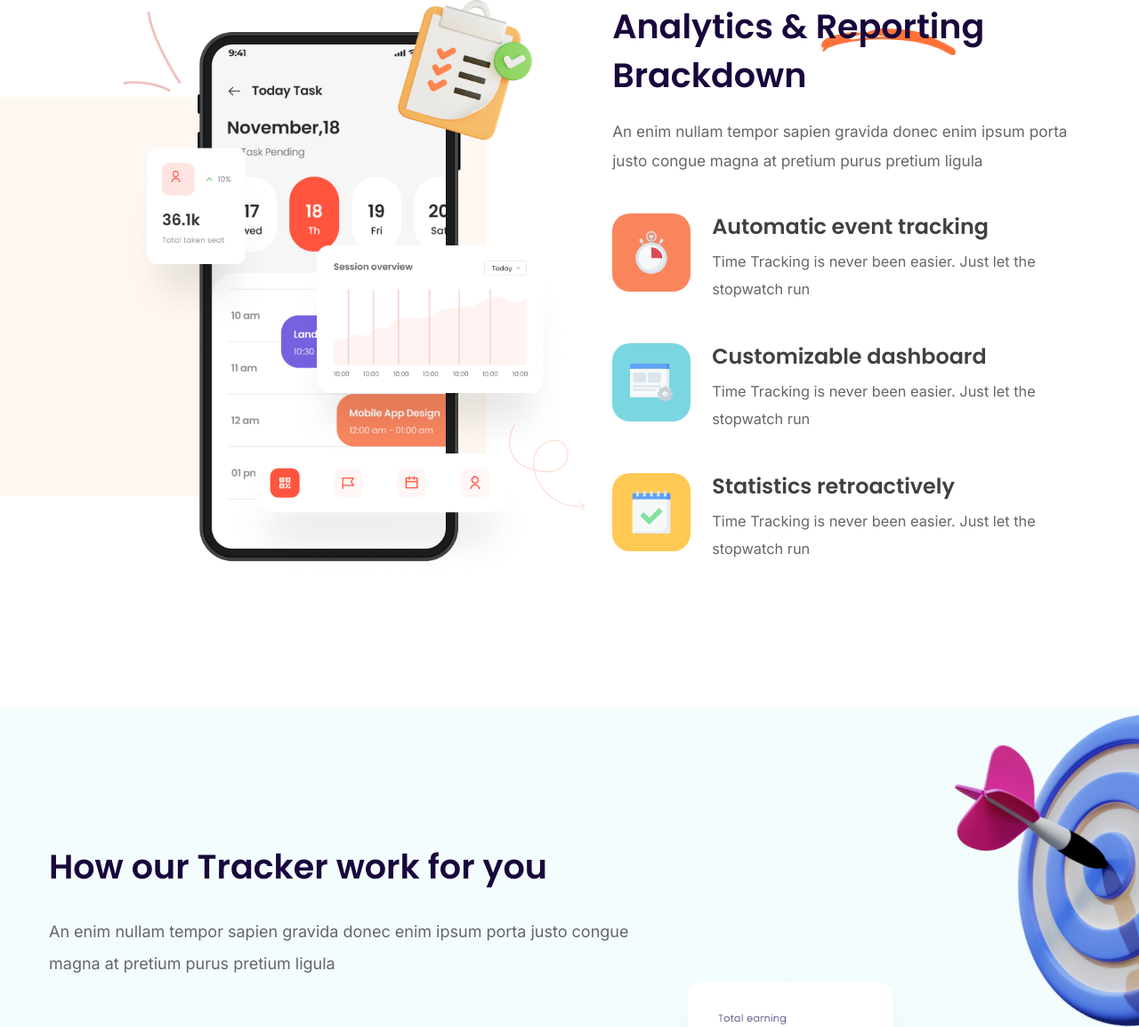
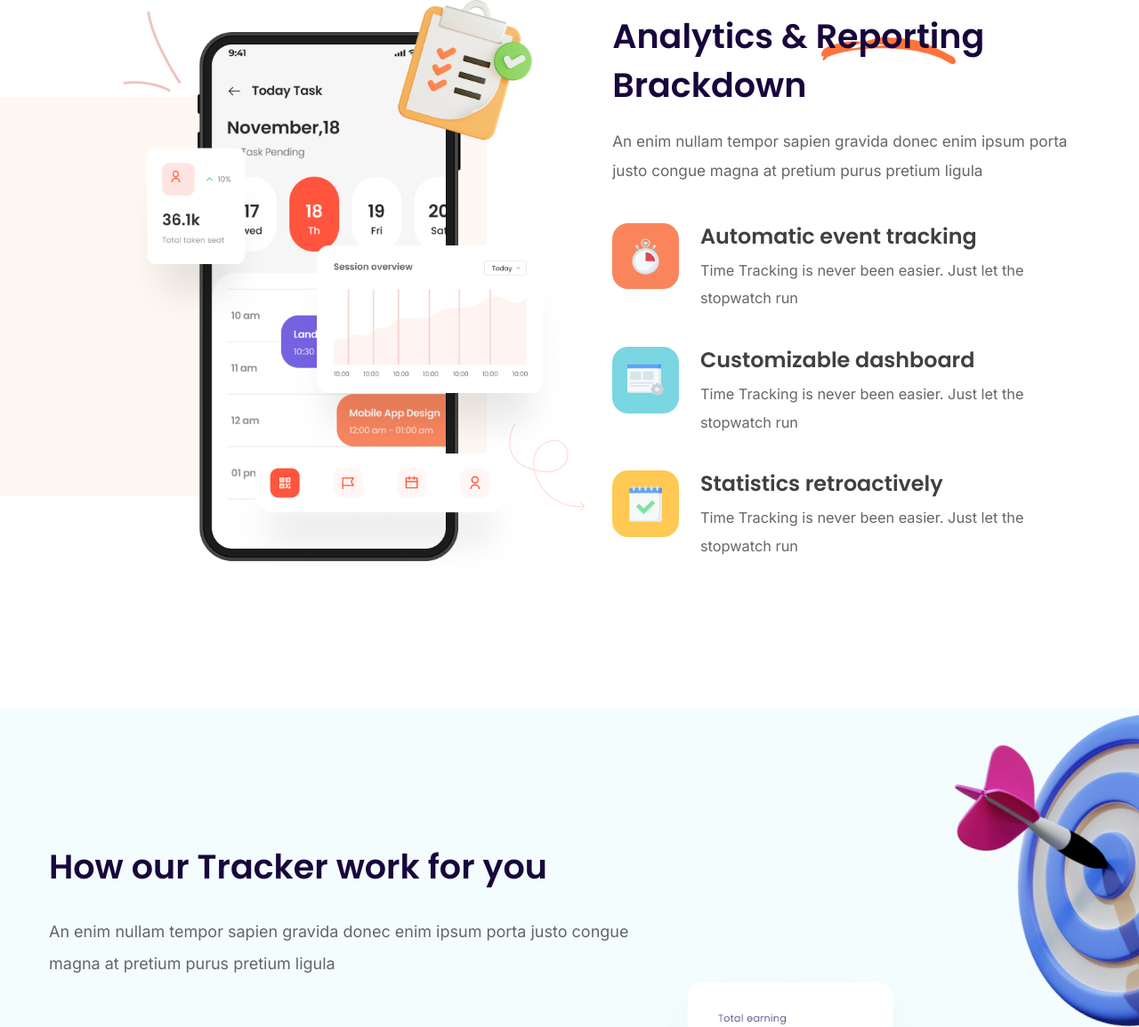
Before and after one commit to siefimov/landing-SaaSto, a plain HTML site: page index.html in a window 1280 px wide. Shown: the part 1952-3107 px from the top of the page at 89% size. Drawn offline with Linux system fonts and the light colour scheme.

Commit message:
analytics mobile version02

```diff
--- a/#source/scss/base/_media.scss
+++ b/#source/scss/base/_media.scss
@@ -170,6 +170,9 @@
    .title {
       line-height: 36px;
    }
+   .analytics__content {
+      margin-left: 24px;
+   }
 }
 
 @media (max-width: 566.99px) {
@@ -190,12 +193,11 @@
          // left: -70px;
       }
    }
-.analytics{
-   &__content{
-      margin-left: 24px;
+   .analytics {
+      &__content {
+         margin-left: 24px;
+      }
    }
-}
-
 }
 
 @media (max-width: 480px) {
@@ -226,6 +228,9 @@
          bottom: 250px;
          right: 30px;
       }
+   }
+   .features__inner{
+      margin-bottom: 0;
    }
 }
 
@@ -265,8 +270,8 @@
          right: -15px;
       }
    }
-   .analytics{
-      &__content-img{
+   .analytics {
+      &__content-img {
          top: 12px;
          right: 163px;
       }
--- a/#source/scss/blocks/_analytics.scss
+++ b/#source/scss/blocks/_analytics.scss
@@ -138,18 +138,22 @@
       @include adaptive-value("margin-bottom", 48, 24, 0);
    }
    &__item-img {
-      min-width: 88px;
-      height: 88px;
-      border-radius: 20px;
+      // min-width: 88px;
+      @include adaptive-value("min-width", 88, 56, 0);
+      @include adaptive-value("height", 88, 56, 0);
+      // height: 88px;
+      // border-radius: 20px;
+      @include adaptive-value("border-radius", 20, 15, 0);
       margin-right: 24px;
       margin-bottom: 20px;
       display: flex;
       justify-content: center;
       align-items: center;
    }
-   // &__img {
-   //    padding: 20px;
-   // }
+   &__img {
+      @include adaptive-value("width", 48, 29.26, 0);
+      @include adaptive-value("height", 49.46, 29.26, 0);
+   }
    &__item-img01 {
       background: #fa855c;
    }
```
Also changed, not shown: css/style.css.
